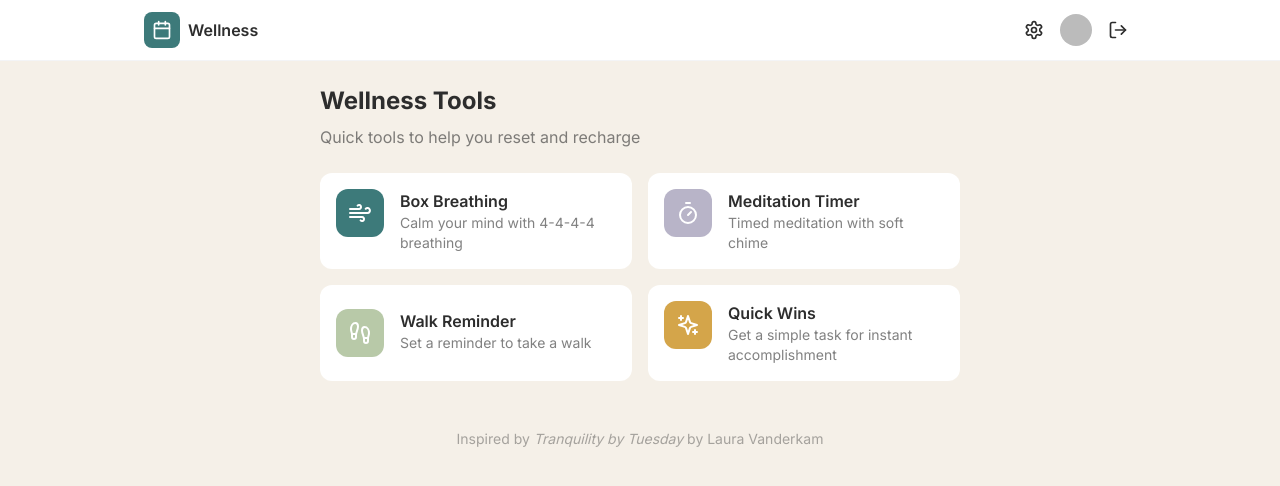
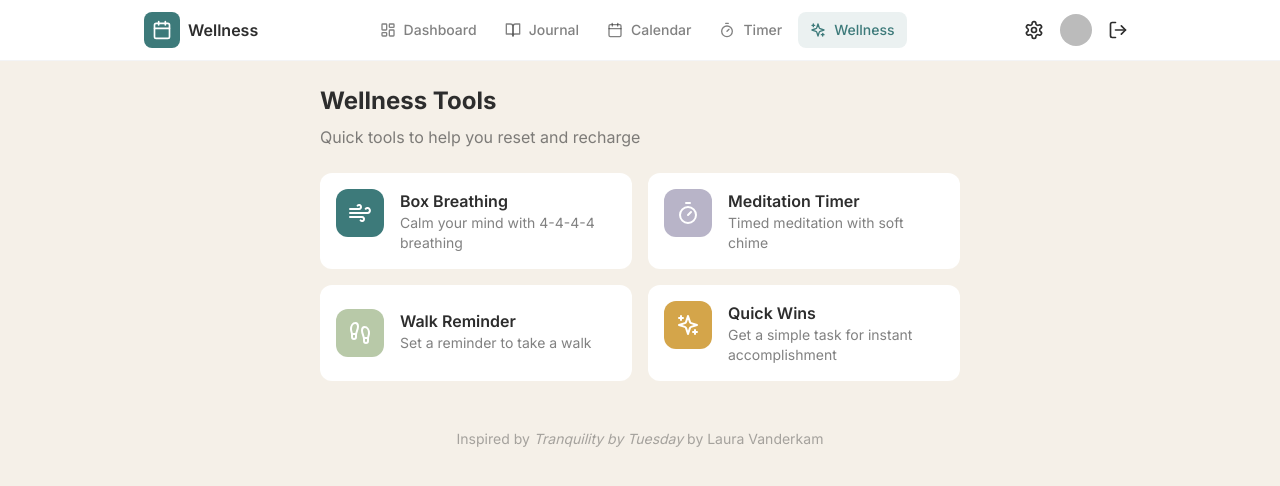
Before and after one commit to HealthQuestCEO/Intentional-Week-, a React (Vite) app: page /extras in a window 1280 px wide. Shown: the top 486 px of the page. Built offline with nearby package versions, Linux system fonts and the light colour scheme; no server answers; sample sign-in values are in the browser's storage.

Commit message:
fix: Add desktop navigation for Journal, Calendar, Timer, Wellness
https://claude.ai/code/session_01AcFR2Xu19HW4dQanAtVHw5

```diff
--- a/src/components/layout/Header.jsx
+++ b/src/components/layout/Header.jsx
@@ -1,7 +1,15 @@
 import { useAuth } from '../../hooks/useAuth';
-import { Calendar, Settings, LogOut, ChevronLeft, ChevronRight } from 'lucide-react';
-import { useNavigate, useLocation } from 'react-router-dom';
+import { Calendar, Settings, LogOut, ChevronLeft, ChevronRight, LayoutDashboard, BookOpen, Timer, Sparkles } from 'lucide-react';
+import { useNavigate, useLocation, NavLink } from 'react-router-dom';
 import { getWeekRangeDisplay } from '../../utils/dateUtils';
+
+const navItems = [
+  { path: '/', icon: LayoutDashboard, label: 'Dashboard' },
+  { path: '/journal', icon: BookOpen, label: 'Journal' },
+  { path: '/calendar', icon: Calendar, label: 'Calendar' },
+  { path: '/timer', icon: Timer, label: 'Timer' },
+  { path: '/extras', icon: Sparkles, label: 'Wellness' },
+];
 
 export function Header({
   currentDate = new Date(),
@@ -52,9 +60,29 @@ export function Header({
             </button>
           </div>
 
-          {/* Center: Week navigation (when on dashboard) */}
+          {/* Center: Desktop Navigation */}
+          <nav className="hidden md:flex items-center gap-1">
+            {navItems.map(({ path, icon: Icon, label }) => (
+              <NavLink
+                key={path}
+                to={path}
+                className={({ isActive }) =>
+                  `flex items-center gap-2 px-3 py-2 rounded-lg text-sm font-medium transition-colors ${
+                    isActive
+                      ? 'bg-balanced-teal/10 text-balanced-teal'
+                      : 'text-charcoal/60 hover:text-charcoal hover:bg-gray-100'
+                  }`
+                }
+              >
+                <Icon className="w-4 h-4" />
+                {label}
+              </NavLink>
+            ))}
+          </nav>
+
+          {/* Week navigation (when on dashboard - mobile only) */}
           {showWeekNav && (
-            <div className="flex items-center gap-2">
+            <div className="flex items-center gap-2 md:hidden">
               <button
                 onClick={onPrevWeek}
                 className="p-2 hover:bg-gray-100 rounded-lg transition-colors"
@@ -62,7 +90,7 @@ export function Header({
               >
                 <ChevronLeft className="w-5 h-5 text-charcoal" />
               </button>
-              <span className="text-sm font-medium text-charcoal min-w-[140px] text-center">
+              <span className="text-sm font-medium text-charcoal min-w-[100px] text-center">
                 {getWeekRangeDisplay(currentDate)}
               </span>
               <button
```
